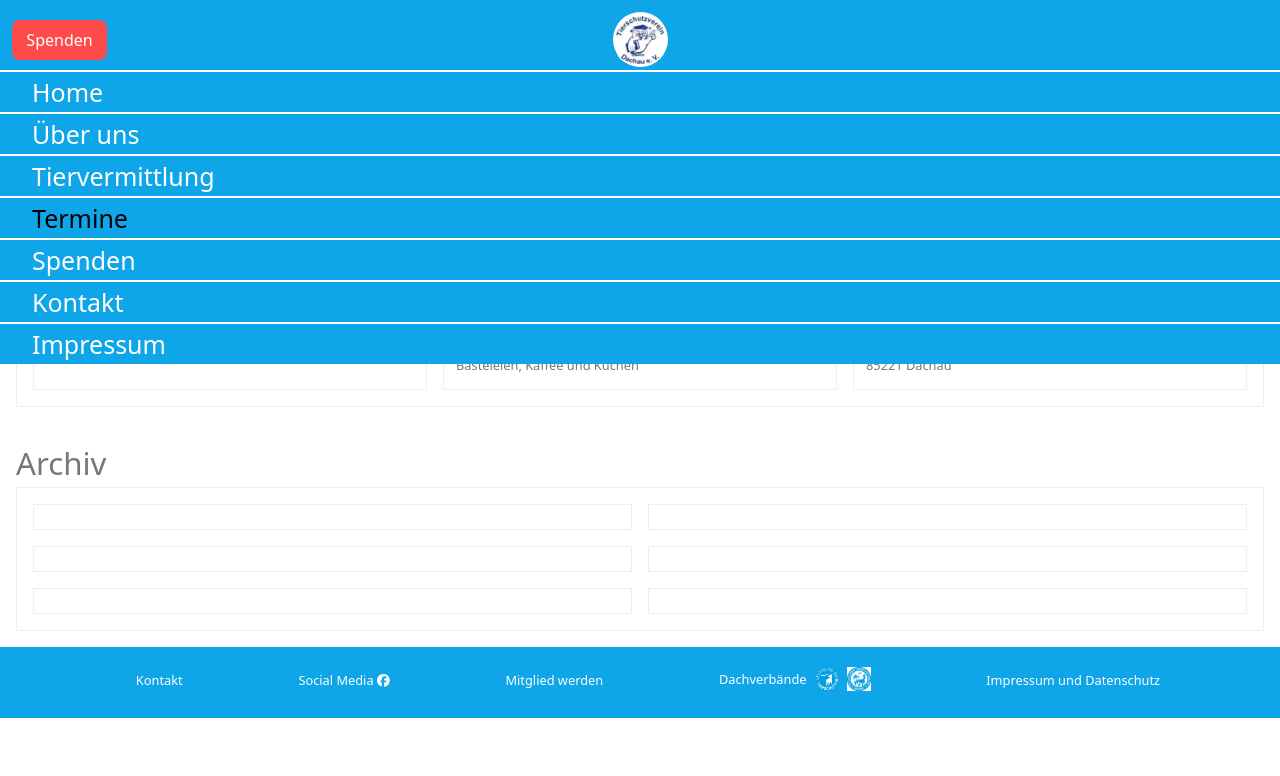
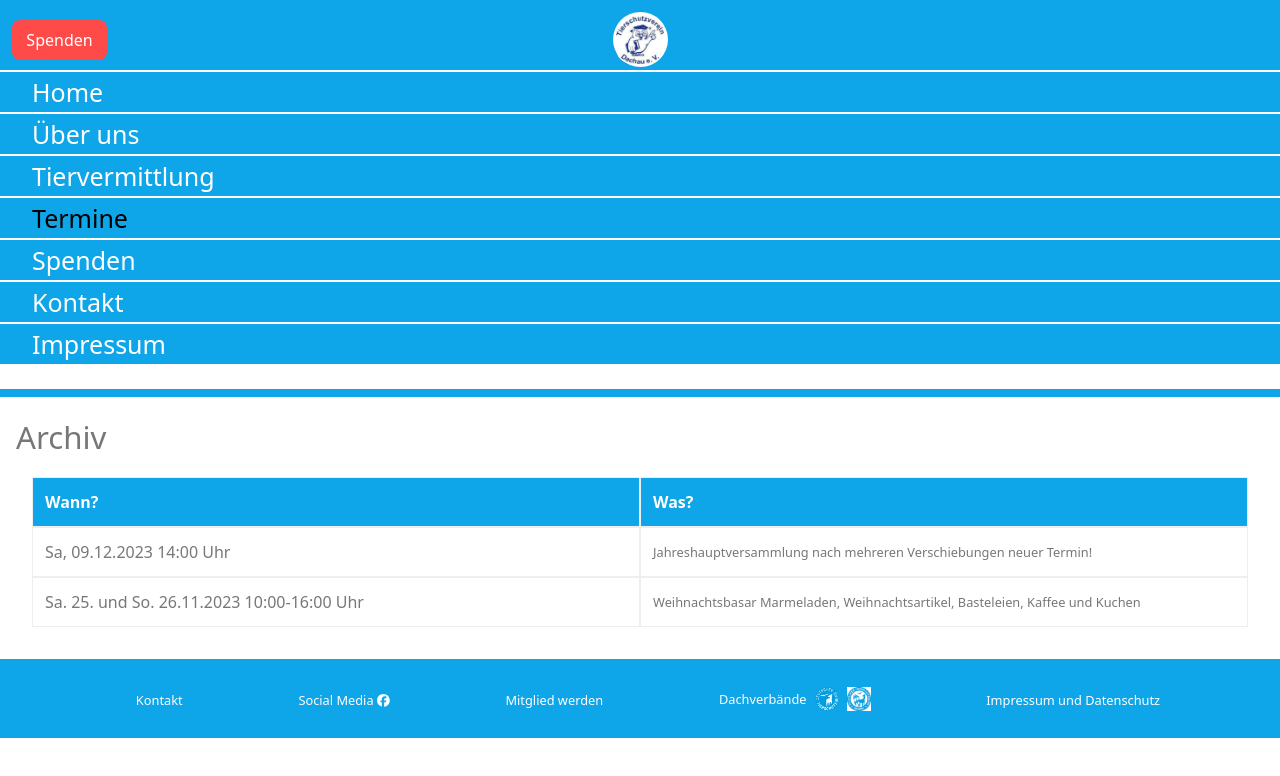
Before and after one commit to MrburnsDAOC/dci-final-project, a React (Vite) app in the folder frontend/: page /termine in a window 1280 px wide. Shown: the top 776 px of the page. Built offline with nearby package versions, Linux system fonts and the light colour scheme; a web font is replaced by a local one.

Commit message:
Termine: adjusted Layout

```diff
--- a/frontend/src/pages/home/Home.jsx
+++ b/frontend/src/pages/home/Home.jsx
@@ -40,7 +40,7 @@ const Home = () => {
     <>
       <Carousel />
       <section className=" mt-0 bg-secondBg p-3 px-8 mb-2 text-justify">
-        <h1 className=" py-3 text-4xl leading-10">
+        <h1 className="text-left py-3 text-2xl leading-10 font-bold">
           Tierschutzverein Dachau e.V.
         </h1>
         {/* Infotext Tierschutzverein Dachau e.V.: */}
--- a/frontend/src/pages/termine/Termine.jsx
+++ b/frontend/src/pages/termine/Termine.jsx
@@ -1,4 +1,4 @@
-import H2 from "../../layout/H2"
+import H2 from "../../layout/H2";
 const events = [
   {
     id: 1,
@@ -13,12 +13,29 @@ const events = [
     wo: "Vereinsheim der Hundefreunde Dachau, Roßwachtstr. 35, 85221 Dachau",
   },
 ];
+
+const archivEvents = [
+  {
+    id: 1,
+    wann: "Sa, 09.12.2023 14:00 Uhr",
+    was: "Jahreshauptversammlung nach mehreren Verschiebungen neuer Termin!",
+    wo: "Vereinsheim der Hundefreunde Dachau, Roßwachtstr. 35, 85221 Dachau",
+  },
+  {
+    id: 2,
+    wann: "Sa. 25. und So. 26.11.2023 10:00-16:00 Uhr",
+    was: "Weihnachtsbasar Marmeladen, Weihnachtsartikel, Basteleien, Kaffee und Kuchen",
+    wo: "Vereinsheim der Hundefreunde Dachau, Roßwachtstr. 35, 85221 Dachau",
+  },
+];
+
 const Termine = () => {
   return (
-    <div className="bg-mainBg">
-      <div className="bg-white md:w-375 md:h-812 md:m-auto break-words p-4">
-        <H2 className="text-center text-xl font-bold mb-4">Aktuelle Termine</H2>
-        <div className="grid grid-cols-3 gap-4 border p-4">
+    <div>
+      <div className="bg-white break-words p-4">
+        {/* md:w-375 md:h-812 md:m-auto */}
+        <H2>Aktuelle Termine</H2>
+        <div className="grid grid-cols-3 p-4 ">
           <div className="bg-mainBg text-white border p-3">
             <p className="text-lg font-semibold">Wann?</p>
           </div>
@@ -28,42 +45,46 @@ const Termine = () => {
           <div className="bg-mainBg text-white border p-3">
             <p className="text-lg font-semibold">Wo?</p>
           </div>
+
           {events.map((event) => (
-            <>
-              <div className="border p-3" key={event.id}>
+            <div key={event.id} className="grid grid-cols-3  col-span-3 ">
+              <div className="border p-3 col-span-1 ">
                 <p>{event.wann}</p>
               </div>
-              <div className="border p-3" key={event.id}>
+              <div className="border p-3">
                 <p className="text-sm">{event.was}</p>
               </div>
-              <div className="border p-3" key={event.id}>
+              <div className="border p-3">
                 <p className="text-sm">{event.wo}</p>
               </div>
-            </>
+            </div>
           ))}
         </div>
       </div>
 
       <div>
-        <div className="bg-white my-2 md:w-375 md:h-812 md:m-auto break-words p-4">
-          <H2 className="text-center text-xl font-bold mb-4">Archiv</H2>
-          <div className="grid grid-cols-2 gap-4 border p-4">
-            <div className="text-white border p-3">
-              <p className="text-lg font-semibold"></p>
+        <div className="bg-white my-2 break-words p-4">
+          <H2>Archiv</H2>
+          <div className="grid grid-cols-2  p-4 ">
+            <div className="bg-mainBg text-white border p-3">
+              <p className="text-lg font-semibold">Wann?</p>
             </div>
-            <div className="text-white border p-3">
-              <p className="text-lg font-semibold"></p>
+            <div className="bg-mainBg text-white border p-3">
+              <p className="text-lg font-semibold">Was?</p>
             </div>
 
-            {events.map((event) => (
-              <>
-                <div className="border p-3" key={event.id}>
-                  <p></p>
+            {archivEvents.map((archivEvent) => (
+              <div
+                key={archivEvent.id}
+                className="grid grid-cols-2  col-span-2 "
+              >
+                <div className="border p-3">
+                  <p>{archivEvent.wann}</p>
                 </div>
-                <div className="border p-3" key={event.id}>
-                  <p className="text-sm"></p>
+                <div className="border p-3">
+                  <p className="text-sm">{archivEvent.was}</p>
                 </div>
-              </>
+              </div>
             ))}
           </div>
         </div>
```
